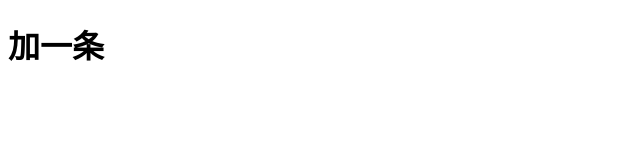
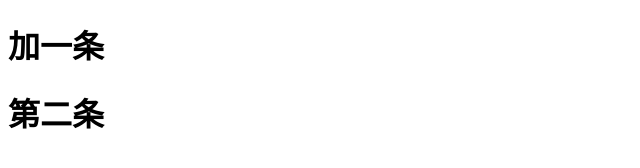
Before and after one commit to zdzDesigner/gitflow, a plain HTML site: page index.html in a window 1280 px wide. Shown: the whole page, without its empty margins (0-640 px from the left). Drawn offline with Linux system fonts and the light colour scheme.

Commit message:
第二条

```diff
--- a/index.html
+++ b/index.html
@@ -8,5 +8,6 @@
 </head>
 <body>
     <h1>加一条</h1>
+    <h1>第二条</h1>
 </body>
 </html>
```
